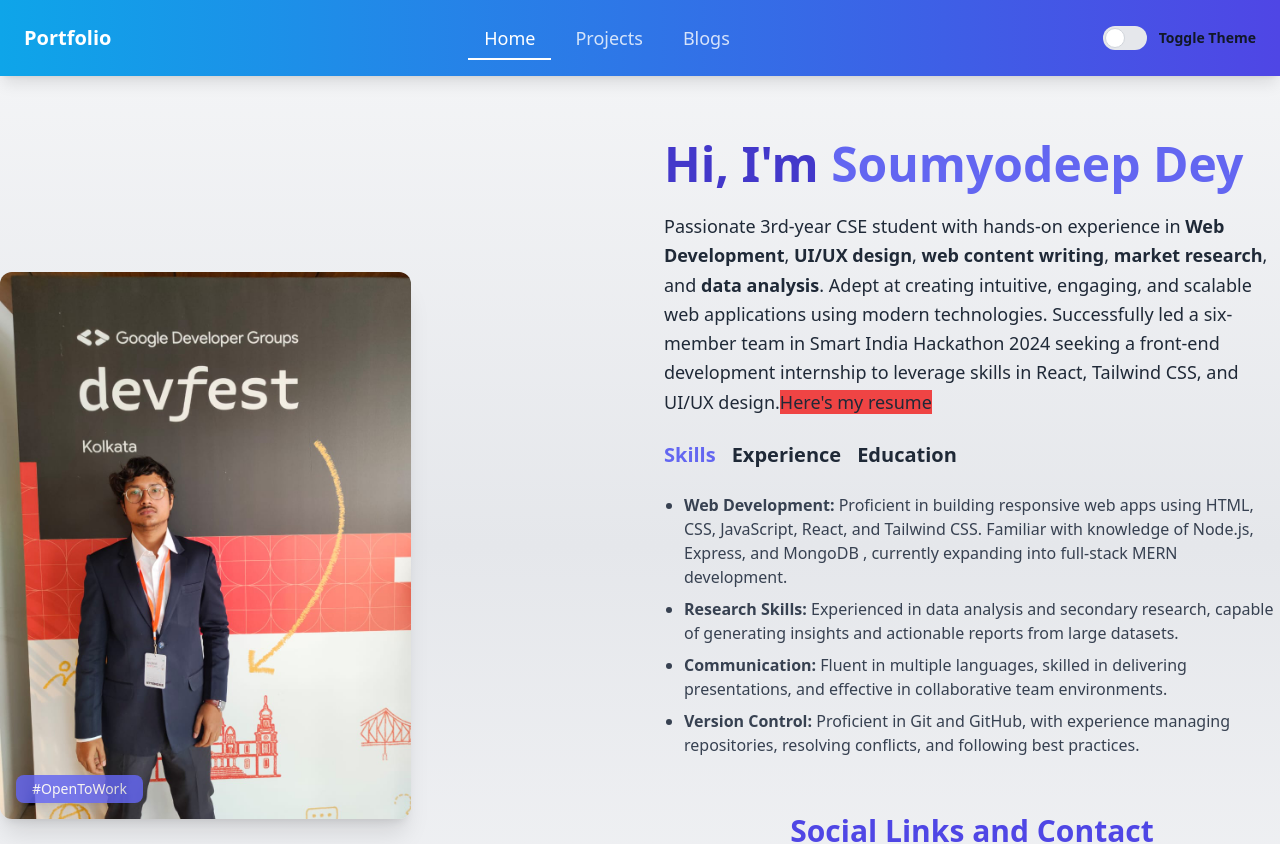
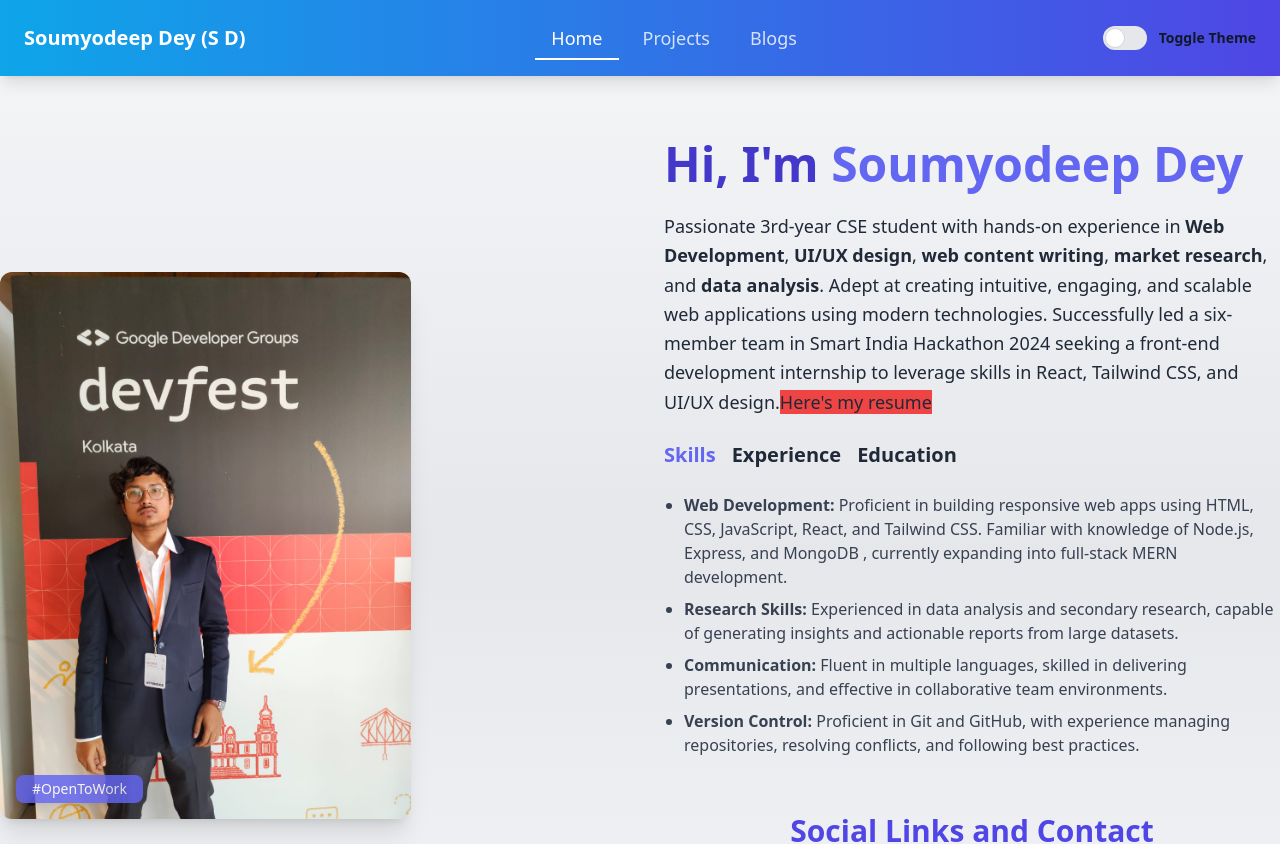
Before and after one commit to Soumyodeep-Dey/SD-portfolio, a React (Vite) app: page / in a window 1280 px wide. Shown: the top 844 px of the page. Built offline with nearby package versions, Linux system fonts and the light colour scheme.

Commit message:
header done for today

```diff
--- a/src/components/Header/Header.jsx
+++ b/src/components/Header/Header.jsx
@@ -23,7 +23,7 @@ function Header() {
         <div className="flex items-center justify-between">
           {/* Logo or Brand Name */}
           <div className="text-xl font-bold text-white">
-            Portfolio
+            Soumyodeep Dey (S D)
           </div>
 
           {/* Mobile Menu Button */}
```
